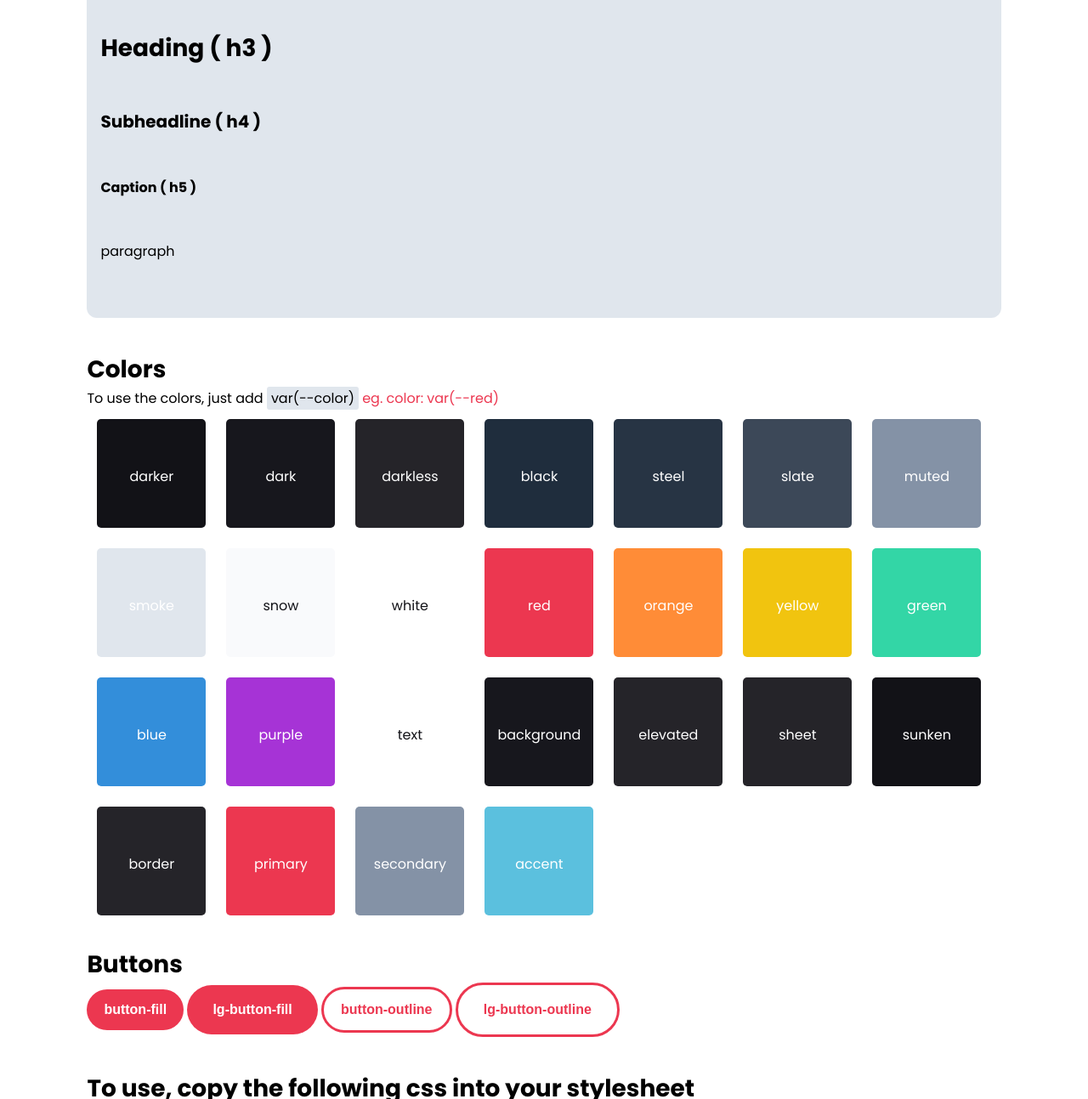
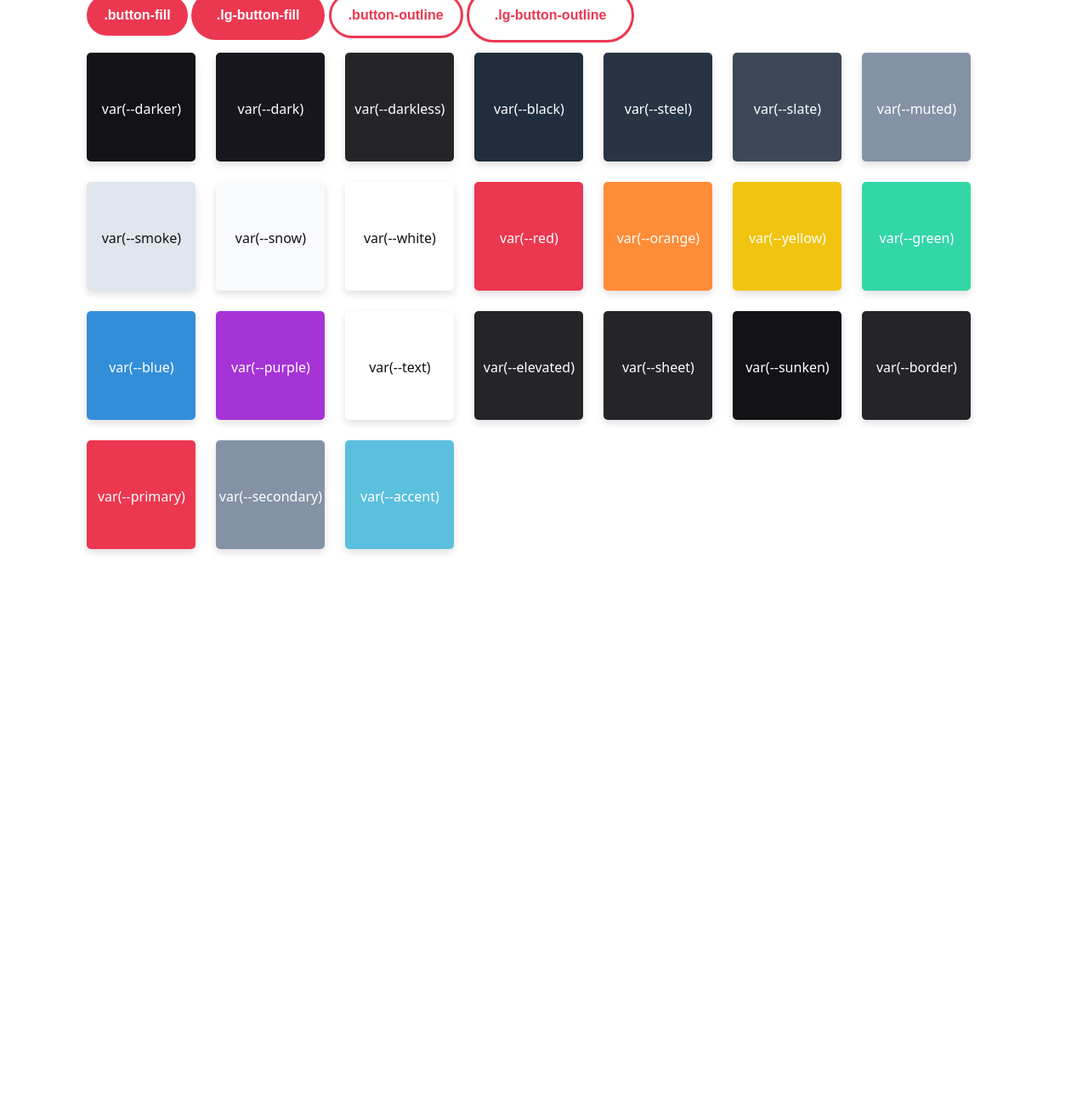
Before and after one commit to hackclub/css, a plain HTML site: page index.html in a window 1280 px wide. Shown: the part 608-1901 px from the top of the page at 85% size. After the commit the page ends 1304 px from the top, so only its background shows below. Drawn offline with Linux system fonts and the light colour scheme; a web font is replaced by a local one.

Commit message:
Slight Refresh for better integration in HQ sites

```diff
--- a/fonts.css
+++ b/fonts.css
@@ -1,4 +1,4 @@
-/* STRICTLY FOR HQ CONTROLED SITES ONLY. */
+/* STRICTLY FOR HQ CONTROLLED SITES ONLY. */
 
 @font-face {
   font-family: 'Phantom Sans';
--- a/index.html
+++ b/index.html
@@ -1,235 +1,110 @@
 <!DOCTYPE html>
 <html>
   <head>
-    <meta charset="utf-8">
+    <meta charset="utf-8" />
     <title>Hack Club Theme</title>
-    <link rel="stylesheet" href="style.css">
-    <link rel="stylesheet" href="fonts.css">
+    <link rel="stylesheet" href="style.css" />
+    <link rel="stylesheet" href="standard.css" />
+    <link rel="stylesheet" href="fonts.css" />
   </head>
 
   <body>
     <div class="centre">
-            <h1>Hack Club Theme</h1>
-            <h4>Now in plain CSS!</h4>
+      <h1>Hack Club CSS Theme</h1>
+      <a class="pill pill2" style="margin-right: 8px" href="https://github.com/hackclub/css-theme" target="_blank">GitHub</a>
+      <a class="pill" href="/standard.css"  style="margin-right: 8px">Base Theme</a>
+      <a class="pill pill2" href="/fonts.css" target="_blank">Fonts (HQ-only)</a>
     </div>
     <div class="container">
       <a class="line-break"></a>
-        <h3>Text</h3>
       <div class="box">
-            <h1>Ultratitle ( h1 )</h1>
-            <h2>Headline ( h2 )</h2>
-            <h3>Heading ( h3 )</h3>
-            <h4>Subheadline ( h4 )</h4>
-            <h5>Caption ( h5 )</h5>
+        <h1>Ultratitle (h1)</h1>
+        <h2>Headline (h2)</h2>
+        <h3>Heading (h3)</h3>
+        <h4>Subheadline (h4)</h4>
+        <h5>Caption (h5)</h5>
         <p>paragraph</p>
       </div>
-        <a class="line-break"></a>
-        <h3>Colors</h3>
-        <p>To use the colors, just add <a style="background-color: var(--smoke); padding: 2px 5px 2px 5px; border-radius: 3px;">var(--color)</a> <a style="color: var(--red)">eg. color: var(--red)</a></p>
+      <br />
+      <button class="button-fill">.button-fill</button>
+      <button class="lg-button-fill">.lg-button-fill</button>
+      <button class="button-outline">.button-outline</button>
+      <button class="lg-button-outline">.lg-button-outline</button>
       <div class="all-color-box">
-            <div class="color-box" style="background-color: var(--darker)"><p>darker</p></div>
-            <div class="color-box" style="background-color: var(--dark)"><p>dark</p></div>
-            <div class="color-box" style="background-color: var(--darkless)"><p>darkless</p></div>
-            <div class="color-box" style="background-color: var(--black)"><p>black</p></div>
-            <div class="color-box" style="background-color: var(--steel)"><p>steel</p></div>
-            <div class="color-box" style="background-color: var(--slate)"><p>slate</p></div>
-            <div class="color-box" style="background-color: var(--muted)"><p>muted</p></div>
-            <div class="color-box" style="background-color: var(--smoke)"><p>smoke</p></div>
-            <div class="color-box" style="background-color: var(--snow)"><p style="color: var(--darker)">snow</p></div>
-            <div class="color-box" style="background-color: var(--white)"><p style="color: var(--darker)">white</p></div>
-            <div class="color-box" style="background-color: var(--red)"><p>red</p></div>
-            <div class="color-box" style="background-color: var(--orange)"><p>orange</p></div>
-            <div class="color-box" style="background-color: var(--yellow)"><p>yellow</p></div>
-            <div class="color-box" style="background-color: var(--green)"><p>green</p></div>
-            <div class="color-box" style="background-color: var(--blue)"><p>blue</p></div>
-            <div class="color-box" style="background-color: var(--purple)"><p>purple</p></div>
-            <div class="color-box" style="background-color: var(--text)"><p style="color: var(--darker)">text</p></div>
-            <div class="color-box" style="background-color: var(--background)"><p>background</p></div>
-            <div class="color-box" style="background-color: var(--elevated)"><p>elevated</p></div>
-            <div class="color-box" style="background-color: var(--sheet)"><p>sheet</p></div>
-            <div class="color-box" style="background-color: var(--sunken)"><p>sunken</p></div>
-            <div class="color-box" style="background-color: var(--border)"><p>border</p></div>
-            <div class="color-box" style="background-color: var(--primary)"><p>primary</p></div>
-            <div class="color-box" style="background-color: var(--secondary)"><p>secondary</p></div>
-            <div class="color-box" style="background-color: var(--accent)"><p>accent</p></div>
+        <div class="color-box" style="background-color: var(--darker)">
+          <p>var(--darker)</p>
         </div>
-        <br>
-        <h3>Buttons</h3>
-        <button class="button-fill">button-fill</button>
-        <button class="lg-button-fill">lg-button-fill</button>
-        <button class="button-outline">button-outline</button>
-        <button class="lg-button-outline">lg-button-outline</button>
-        <a class="line-break"></a>
-        <h3>To use, copy the following css into your stylesheet</h3>
-        <div class="box">
-            <pre>
-                <code>
-    @import url('https://fonts.googleapis.com/css2?family=Poppins:wght@200;400;700;800;900&display=swap');
-
-    html,
-    body {
-        font-family: 'Phantom Sans','Poppins', -apple-system, BlinkMacSystemFont, 'Segoe UI', Roboto, Oxygen, Ubuntu, Cantarell, 'Open Sans', 'Helvetica Neue', sans-serif;
-        margin: none;
-        padding: none;
-        font-weight: 400;
-    }
-
-    h1 {
-        font-size: 32px;
-        font-weight: 800;
-        margin: 0;
-    }
-
-    @media screen and (min-width: 32em) {
-        h1 {
-            font-size: 48px;
-        }
-    }
-
-    @media screen and (min-width: 48em) {
-    h1 {
-            font-size: 64px;
-        }
-    }
-
-    h2 {
-        font-size: 32px;
-        margin: 0;
-    }
-
-    h3 {
-        font-size: 28px;
-        margin: 0;
-    }
-
-    h4 {
-        font-size: 20px;
-        margin: 0;
-    }
-
-    h5 {
-        font-size: 16px;
-        margin: 0;
-    }
-
-    p {
-        font-size: 1rem;
-        margin: 0;
-    }
-
-    body {
-        margin: 0;
-    }
-
-    .container {
-        margin: 3% 8% 3% 8%;
-    }
-
-    /* box */
-    .box {
-        margin: 0;
-        background-color: #e0e6ed;
-        padding: 16px;
-        border-radius: 12px;
-        word-wrap: break-word;
-        white-space: pre-wrap;
-        overflow-x: auto;
-    }
-
-    /*colors */
-
-    :root {
-        --darker: #121217;
-        --dark: #17171D;
-        --darkless: #252429;
-        --black: #1F2D3D;
-        --steel: #273444;
-        --slate: #3C4858;
-        --muted: #8492A6;
-        --smoke: #E0E6ED;
-        --snow: #F9FAFC;
-        --white: #FFFFFF;
-        --red: #EC3750;
-        --orange: #FF8C37;
-        --yellow: #F1C40F;
-        --green: #33D6A6;
-        --cyan: #5BC0DE;
-        --blue: #338EDA;
-        --purple: #A633D6;
-        --text: #FFFFFF;
-        --background: #17171D;
-        --elevated: #252429;
-        --sheet: #252429;
-        --sunken: #121217;
-        --border: #252429;
-        --primary: #EC3750;
-        --secondary: #8492A6;
-        --accent: #5BC0DE;
-
-    }
-
-    .all-color-box {
-        font-size: 12px;
-        display: flex;
-        flex-wrap: wrap;
-    }
-    .color-box {
-        width: 128px;
-        height: 128px;
-        margin: 12px;
-        border-radius: 5px;
-    }
-
-    .color-box p {
-        color: #fff;
-        text-align: center;
-        margin-top: 43%;
-    }
-
-    /* buttons */
-    .button-fill {
-        color: var(--white);
-        font-size: 1rem;
-        background-color: var(--primary);
-        padding: 15px 20px 15px 20px;
-        border: none;
-        border-radius: 30px;
-        font-weight: 900;
-    }
-
-    .lg-button-fill {
-        color: var(--white);
-        font-size: 1rem;
-        background-color: var(--primary);
-        padding: 20px 30px 20px 30px;
-        border: none;
-        border-radius: 100px;
-        font-weight: 900;
-    }
-
-    .button-outline {
-        color: var(--primary);
-        font-size: 1rem;
-        background-color: transparent;
-        padding: 15px 20px 15px 20px;
-        border: 3px solid var(--primary);
-        border-radius: 30px;
-        font-weight: 900;
-    }
-
-    .lg-button-outline {
-        color: var(--primary);
-        font-size: 1rem;
-        background-color: transparent;
-        padding: 20px 30px 20px 30px;
-        border: 3px solid var(--primary);
-        border-radius: 40px;
-        font-weight: 900;
-    }
-                </code>
-            </pre>
+        <div class="color-box" style="background-color: var(--dark)">
+          <p>var(--dark)</p>
         </div>
-        <p class="footer">source:<a href="https://github.com/hackclub/css-theme">github</a></p>
+        <div class="color-box" style="background-color: var(--darkless)">
+          <p>var(--darkless)</p>
+        </div>
+        <div class="color-box" style="background-color: var(--black)">
+          <p>var(--black)</p>
+        </div>
+        <div class="color-box" style="background-color: var(--steel)">
+          <p>var(--steel)</p>
+        </div>
+        <div class="color-box" style="background-color: var(--slate)">
+          <p>var(--slate)</p>
+        </div>
+        <div class="color-box" style="background-color: var(--muted)">
+          <p>var(--muted)</p>
+        </div>
+        <div class="color-box" style="background-color: var(--smoke)">
+          <p style="color: var(--darker)">var(--smoke)</p>
+        </div>
+        <div class="color-box" style="background-color: var(--snow)">
+          <p style="color: var(--darker)">var(--snow)</p>
+        </div>
+        <div class="color-box" style="background-color: var(--white)">
+          <p style="color: var(--darker)">var(--white)</p>
+        </div>
+        <div class="color-box" style="background-color: var(--red)">
+          <p>var(--red)</p>
+        </div>
+        <div class="color-box" style="background-color: var(--orange)">
+          <p>var(--orange)</p>
+        </div>
+        <div class="color-box" style="background-color: var(--yellow)">
+          <p>var(--yellow)</p>
+        </div>
+        <div class="color-box" style="background-color: var(--green)">
+          <p>var(--green)</p>
+        </div>
+        <div class="color-box" style="background-color: var(--blue)">
+          <p>var(--blue)</p>
+        </div>
+        <div class="color-box" style="background-color: var(--purple)">
+          <p>var(--purple)</p>
+        </div>
+        <div class="color-box" style="background-color: var(--text)">
+          <p style="color: var(--darker)">var(--text)</p>
+        </div>
+        <div class="color-box" style="background-color: var(--elevated)">
+          <p>var(--elevated)</p>
+        </div>
+        <div class="color-box" style="background-color: var(--sheet)">
+          <p>var(--sheet)</p>
+        </div>
+        <div class="color-box" style="background-color: var(--sunken)">
+          <p>var(--sunken)</p>
+        </div>
+        <div class="color-box" style="background-color: var(--border)">
+          <p>var(--border)</p>
+        </div>
+        <div class="color-box" style="background-color: var(--primary)">
+          <p>var(--primary)</p>
+        </div>
+        <div class="color-box" style="background-color: var(--secondary)">
+          <p>var(--secondary)</p>
+        </div>
+        <div class="color-box" style="background-color: var(--accent)">
+          <p>var(--accent)</p>
+        </div>
+      </div>
+      <p class="footer"></p>
     </div>
   </body>
 </html>
--- /dev/null
+++ b/standard.css
@@ -0,0 +1,145 @@
+html,
+body {
+  font-family: "Phantom Sans", system-ui, -apple-system, BlinkMacSystemFont, "Segoe UI", Roboto, sans-serif;
+  margin: none;
+  padding: none;
+  font-weight: 400;
+}
+
+h1 {
+  font-size: 32px;
+  font-weight: 800;
+  margin: 0;
+}
+
+@media screen and (min-width: 32em) {
+  h1 {
+    font-size: 48px;
+  }
+}
+
+@media screen and (min-width: 48em) {
+  h1 {
+    font-size: 64px;
+  }
+}
+
+h2 {
+  font-size: 32px;
+  margin: 0;
+}
+
+h3 {
+  font-size: 28px;
+  margin: 0;
+}
+
+h4 {
+  font-size: 20px;
+  margin: 0;
+}
+
+h5 {
+  font-size: 16px;
+  margin: 0;
+}
+
+p {
+  font-size: 1rem;
+  margin: 0;
+}
+
+body {
+  margin: 0;
+}
+
+/* boxes */
+
+.container {
+  margin: 3% 8% 3% 8%;
+}
+
+.box {
+  margin: 0;
+  background-color: #e0e6ed;
+  padding: 16px;
+  border-radius: 12px;
+  word-wrap: break-word;
+  overflow-x: auto;
+}
+
+/*colors and shadows! */
+
+:root {
+  --darker: #121217;
+  --dark: #17171d;
+  --darkless: #252429;
+  --black: #1f2d3d;
+  --steel: #273444;
+  --slate: #3c4858;
+  --muted: #8492a6;
+  --smoke: #e0e6ed;
+  --snow: #f9fafc;
+  --white: #ffffff;
+  --red: #ec3750;
+  --orange: #ff8c37;
+  --yellow: #f1c40f;
+  --green: #33d6a6;
+  --cyan: #5bc0de;
+  --blue: #338eda;
+  --purple: #a633d6;
+  --text: #ffffff;
+  --background: #17171d;
+  --elevated: #252429;
+  --sheet: #252429;
+  --sunken: #121217;
+  --border: #252429;
+  --primary: #ec3750;
+  --secondary: #8492a6;
+  --accent: #5bc0de;
+  --text-shadow: 0 1px 2px rgba(0, 0, 0, 0.25), 0 2px 4px rgba(0, 0, 0, 0.125);
+  --small-shadow: 0 1px 2px rgba(0, 0, 0, 0.0625), 0 2px 4px rgba(0, 0, 0, 0.0625);
+  --card-shadow: 0 4px 8px rgba(0, 0, 0, 0.125);
+  --elevated-shadow: 0 1px 2px rgba(0, 0, 0, 0.0625), 0 8px 12px rgba(0, 0, 0, 0.125);
+}
+
+/* buttons */
+.button-fill {
+  color: var(--white);
+  font-size: 1rem;
+  background-color: var(--primary);
+  padding: 15px 20px 15px 20px;
+  border: none;
+  border-radius: 30px;
+  font-weight: 900;
+}
+
+.lg-button-fill {
+  color: var(--white);
+  font-size: 1rem;
+  background-color: var(--primary);
+  padding: 20px 30px 20px 30px;
+  border: none;
+  border-radius: 100px;
+  font-weight: 900;
+}
+
+.button-outline {
+  color: var(--primary);
+  font-size: 1rem;
+  background-color: transparent;
+  padding: 15px 20px 15px 20px;
+  border: 3px solid var(--primary);
+  border-radius: 30px;
+  font-weight: 900;
+}
+
+.lg-button-outline {
+  color: var(--primary);
+  font-size: 1rem;
+  background-color: transparent;
+  padding: 20px 30px 20px 30px;
+  border: 3px solid var(--primary);
+  border-radius: 40px;
+  font-weight: 900;
+}
--- a/style.css
+++ b/style.css
@@ -1,110 +1,9 @@
-@import url('https://fonts.googleapis.com/css2?family=Poppins:wght@200;400;700;800;900&display=swap');
-
-html,
-body {
-    font-family: 'Phantom Sans', 'Poppins', -apple-system, BlinkMacSystemFont, 'Segoe UI', Roboto, Oxygen, Ubuntu, Cantarell, 'Open Sans', 'Helvetica Neue', sans-serif;
-    margin: none;
-    padding: none;
-    font-weight: 400;
-}
-
-h1 {
-    font-size: 32px;
-    font-weight: 800;
-    margin: 0;
-}
-
-@media screen and (min-width: 32em) {
-    h1 {
-        font-size: 48px;
-    }
-}
-
-@media screen and (min-width: 48em) {
-h1 {
-        font-size: 64px;
-    }
-}
-
-h2 {
-    font-size: 32px;
-    margin: 0;
-}
-
-h3 {
-    font-size: 28px;
-    margin: 0;
-}
-
-h4 {
-    font-size: 20px;
-    margin: 0;
-}
-
-h5 {
-    font-size: 16px;
-    margin: 0;
-}
-
-p {
-    font-size: 1rem;
-    margin: 0;
-}
-
-body {
-    margin: 0;
-}
-
-.container {
-    margin: 3% 8% 3% 8%;
-}
-
-/* box */
-.box {
-    margin: 0;
-    background-color: #e0e6ed;
-    padding: 16px;
-    border-radius: 12px;
-    word-wrap: break-word;
-    white-space: pre-wrap;
-    overflow-x: auto;
-}
-
-/*colors */
-
-:root {
-    --darker: #121217;
-    --dark: #17171D;
-    --darkless: #252429;
-    --black: #1F2D3D;
-    --steel: #273444;
-    --slate: #3C4858;
-    --muted: #8492A6;
-    --smoke: #E0E6ED;
-    --snow: #F9FAFC;
-    --white: #FFFFFF;
-    --red: #EC3750;
-    --orange: #FF8C37;
-    --yellow: #F1C40F;
-    --green: #33D6A6;
-    --cyan: #5BC0DE;
-    --blue: #338EDA;
-    --purple: #A633D6;
-    --text: #FFFFFF;
-    --background: #17171D;
-    --elevated: #252429;
-    --sheet: #252429;
-    --sunken: #121217;
-    --border: #252429;
-    --primary: #EC3750;
-    --secondary: #8492A6;
-    --accent: #5BC0DE;
-
-}
+/*colors and shadows! */
 
 .all-color-box {
   font-size: 12px;
   display: flex;
+  margin-left: -12px;
   flex-wrap: wrap;
 }
 .color-box {
@@ -112,6 +11,7 @@ body {
   height: 128px;
   margin: 12px;
   border-radius: 5px;
+  box-shadow: var(--card-shadow);
 }
 
 .color-box p {
@@ -120,51 +20,12 @@ body {
   margin-top: 43%;
 }
 
-/* buttons */
-.button-fill {
-    color: var(--white);
-    font-size: 1rem;
-    background-color: var(--primary);
-    padding: 15px 20px 15px 20px;
-    border: none;
-    border-radius: 30px;
-    font-weight: 900;
-}
-
-.lg-button-fill {
-    color: var(--white);
-    font-size: 1rem;
-    background-color: var(--primary);
-    padding: 20px 30px 20px 30px;
-    border: none;
-    border-radius: 100px;
-    font-weight: 900;
-}
-
-.button-outline {
-    color: var(--primary);
-    font-size: 1rem;
-    background-color: transparent;
-    padding: 15px 20px 15px 20px;
-    border: 3px solid var(--primary);
-    border-radius: 30px;
-    font-weight: 900;
-}
-
-.lg-button-outline {
-    color: var(--primary);
-    font-size: 1rem;
-    background-color: transparent;
-    padding: 20px 30px 20px 30px;
-    border: 3px solid var(--primary);
-    border-radius: 40px;
-    font-weight: 900;
-}
 /* additional styling */
 
 .centre {
   text-align: center;
-    background-color: var(--snow);
+  background-color: var(--red);
+  color: var(--white);
   padding-top: 8vh;
   padding-bottom: 8vh;
 }
@@ -183,3 +44,24 @@ body {
   font-weight: 700;
   margin-top: 1rem;
 }
+
+.pill {
+  background: var(--white);
+  border-radius: 16px;
+  color: var(--sunken);
+  padding: 8px 16px;
+  margin-top: 8px;
+  display: inline-block;
+  font-weight: 800;
+  transition: transform 0.2s ease-in-out;
+  box-shadow: var(--card-shadow);
+  text-decoration: none;
+}
+.pill:hover{
+    transform: rotate(2deg);
+    box-shadow: var(--elevated-shadow);
+}
+.pill2:hover{
+    transform: rotate(-2deg);
+    box-shadow: var(--elevated-shadow);
+}
```
Lines whose indentation alone changed are shown as unchanged.
